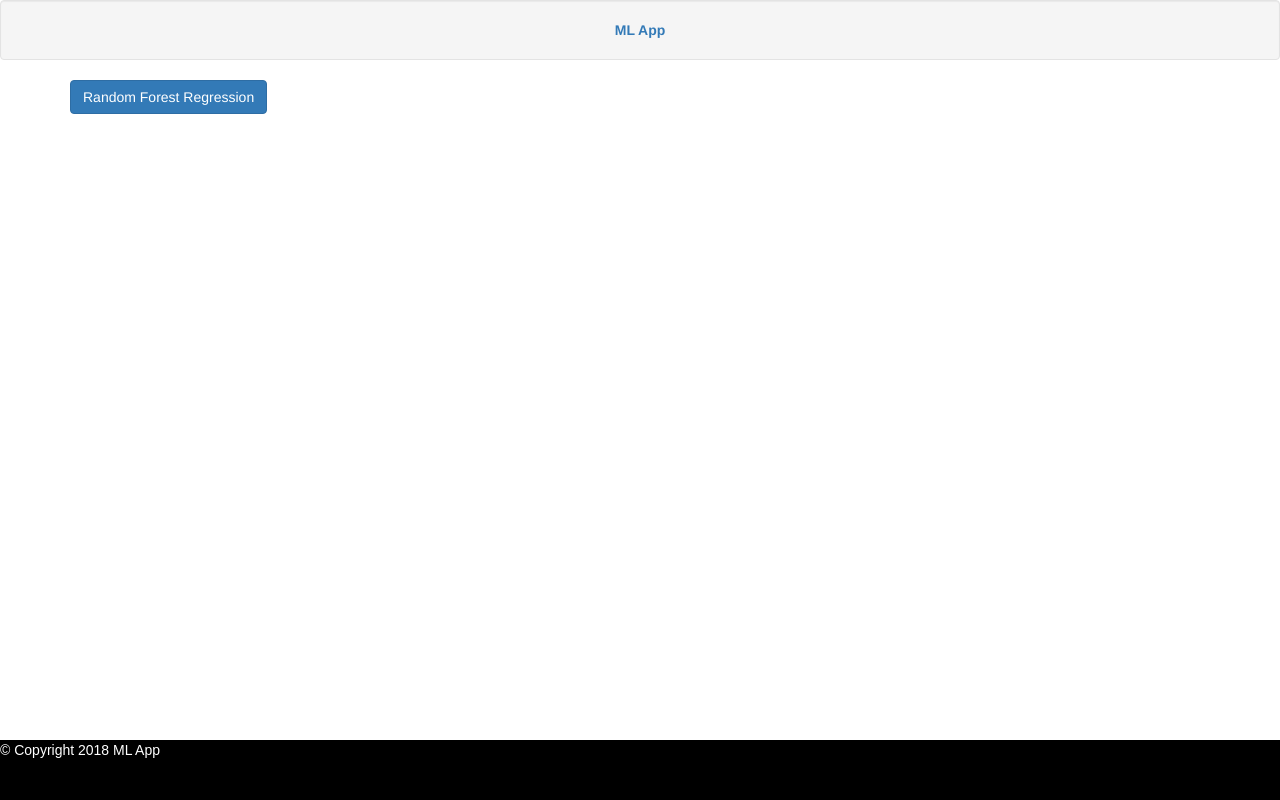
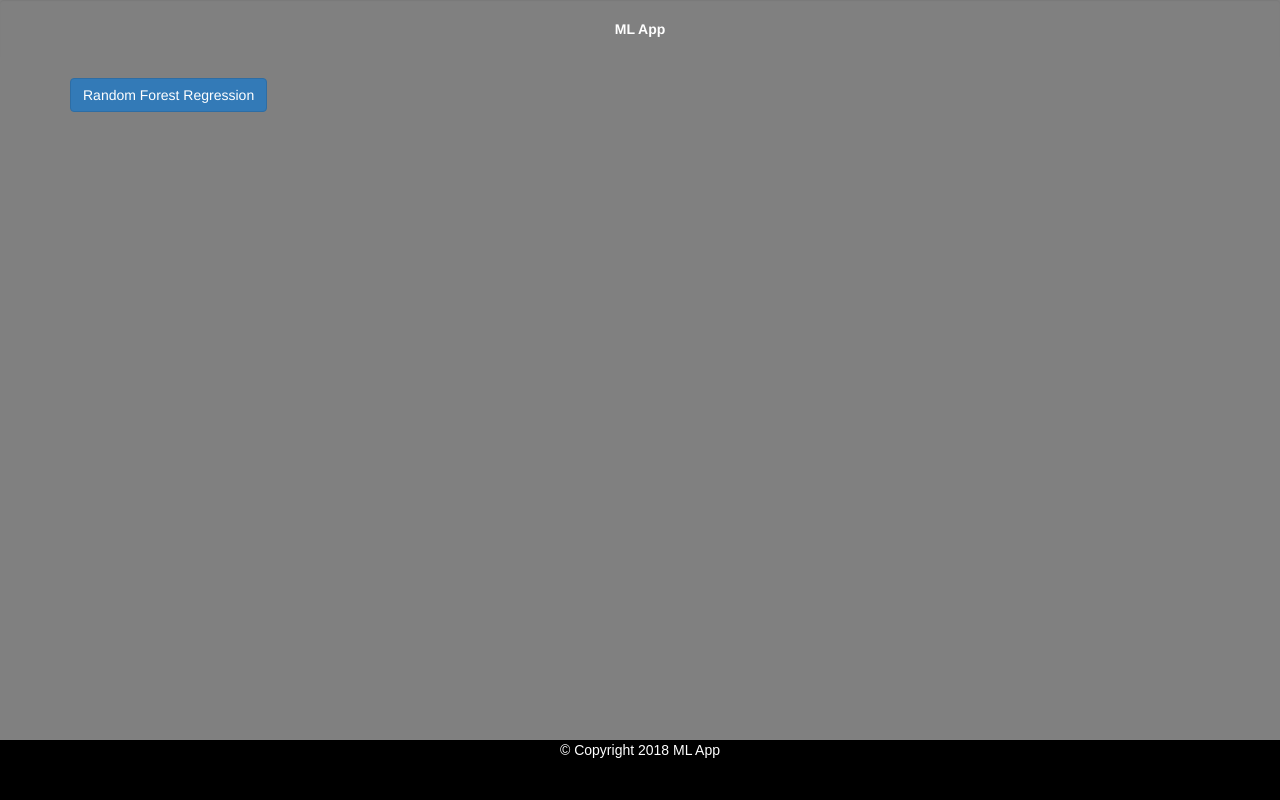
Before and after one commit to vishal-patel17/MLWebApp, a Flask app: page / in a window 1280 px wide. Run offline with Flask 2, Linux system fonts and the light colour scheme; some libraries are stand-ins or nearby versions.

Commit message:
Formatting

```diff
--- a/templates/home.html
+++ b/templates/home.html
@@ -12,10 +12,26 @@
         <button name="RFR" id="RFR" class="btn btn-primary" onclick="location.href='rfr.html'">Random Forest Regression</button>
     </div>
     <div id="footer">
+        <center>
             &copy; Copyright 2018 ML App
+        </center>
+
     </div>
 
     <style>
+        body
+        {
+            background-color: gray;
+        }
+        a
+        {
+            color: white;
+        }
+        .text-center
+        {
+            background-color: gray;
+            border: 0px;
+        }
         #footer
         {
             color: white;
```
